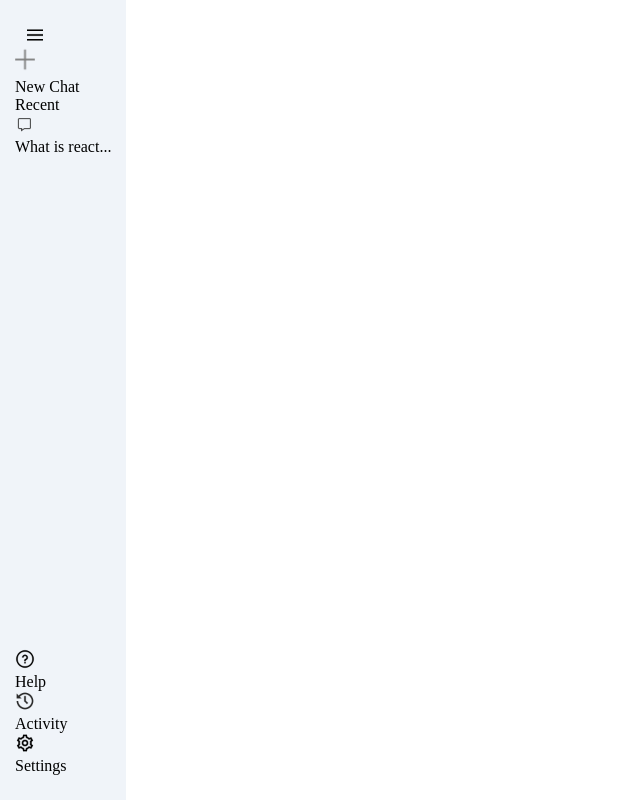
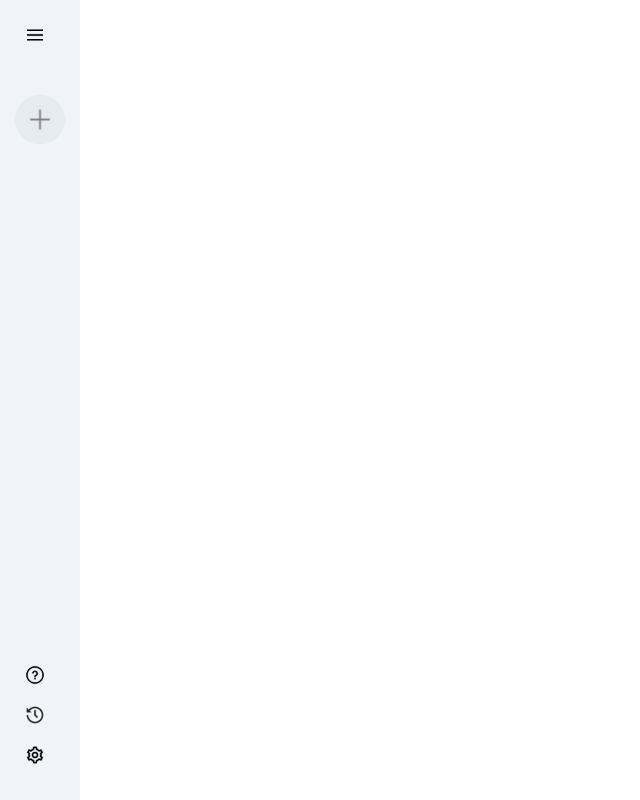
Before and after one commit to habibalamiyawid/gemini-clone, a React (Vite) app in the folder gemini-clone/: page / in a window 1280 px wide. Shown: the whole page, without its empty margins (0-640 px from the left). Built offline with nearby package versions, Linux system fonts and the light colour scheme.

Commit message:
Sidebar basic done

```diff
--- a/gemini-clone/src/components/Sidebar/Sidebar.css
+++ b/gemini-clone/src/components/Sidebar/Sidebar.css
@@ -15,3 +15,53 @@
     margin-left: 10px;
     cursor: pointer;
 }
+
+.sidebar .new-chat{
+    margin-top:50px;
+    display: inline-flex;
+    align-items: center;
+    gap: 10px;
+    padding: 10px 15px;
+    background-color: #e6eaf1;
+    border-radius: 50px;
+    font-size:14px;
+    color:grey;
+    cursor: pointer;
+}
+
+.sidebar .recent{
+    display: flex;
+    flex-direction: column;
+}
+
+.sidebar .recent-title{
+    margin-top: 30px;
+    margin-bottom: 20px;
+}
+
+.sidebar .recent-entry{
+    display: flex;
+    align-items: start;
+    gap: 10px;
+    padding: 10px;
+    padding-right: 40px;
+    border-radius: 50px;
+    color: #282828;
+    cursor: pointer;
+}
+
+.sidebar .recent-entry:hover{
+    background-color: #e2e6eb;
+}
+
+.sidebar .bottom{
+    display: flex;
+    flex-direction: column;
+
+}
+
+.sidebar .bottom-item{
+    padding-right: 10px;
+    cursor: pointer;
+
+}
--- a/gemini-clone/src/components/Sidebar/Sidebar.jsx
+++ b/gemini-clone/src/components/Sidebar/Sidebar.jsx
@@ -1,30 +1,33 @@
-import React from 'react'
+import React, { useState } from 'react'
 import './Sidebar.css'
 import {assets}from '../../assets/assets'
 
 const Sidebar = () => {
+
+   const[extended,setExtended]= useState(false)
+
+
+
   return (
     <div className='sidebar'>
       <div className="top">
-        <img className='menu' src={assets.menu_icon} alt="" />
+        <img onClick={()=>setExtended(prev=>!prev)} className='menu' src={assets.menu_icon} alt="" />
 
         <div className="new-chat">
           <img src={assets.plus_icon} alt="" />
-          <p>New Chat</p>
+          {extended?<p>New Chat</p>:null}
 
         </div>
-        <div className="recent">
-          <p className='recent-title'>Recent</p>
-          <div className="recent-entry">
-            <img src={assets.message_icon} alt="" />
-            <p>What is react...</p>
-
-
-          </div>
-
-
+        {extended
+        ?<div className="recent">
+        <p className='recent-title'>Recent</p>
+        <div className="recent-entry">
+          <img src={assets.message_icon} alt="" />
+          <p>What is react...</p>
         </div>
-
+      </div>
+       : null
+      }
 
 
       </div>
@@ -32,15 +35,15 @@ const Sidebar = () => {
       <div className="bottom">
         <div className="bottom-item recent-entry">
            <img src={assets.question_icon} alt="" />
-           <p>Help</p>
+           {extended?<p>Help</p>:null}
         </div>
         <div className="bottom-item recent-entry">
            <img src={assets.history_icon} alt="" />
-           <p>Activity</p>
+           {extended?<p>Activity</p>:null}
         </div>
         <div className="bottom-item recent-entry">
            <img src={assets.setting_icon} alt="" />
-           <p>Settings</p>
+           {extended?<p>Settings</p>:null}
         </div>
       </div>
 
```
